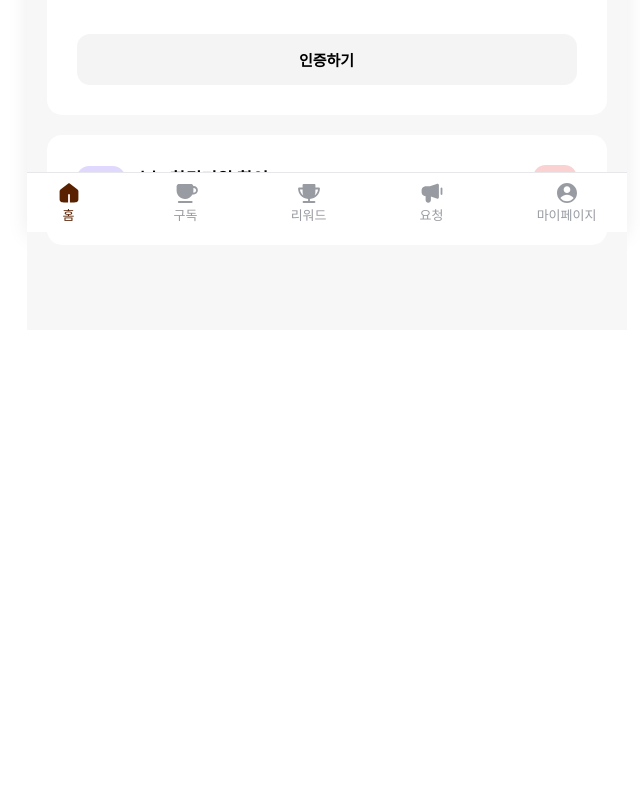
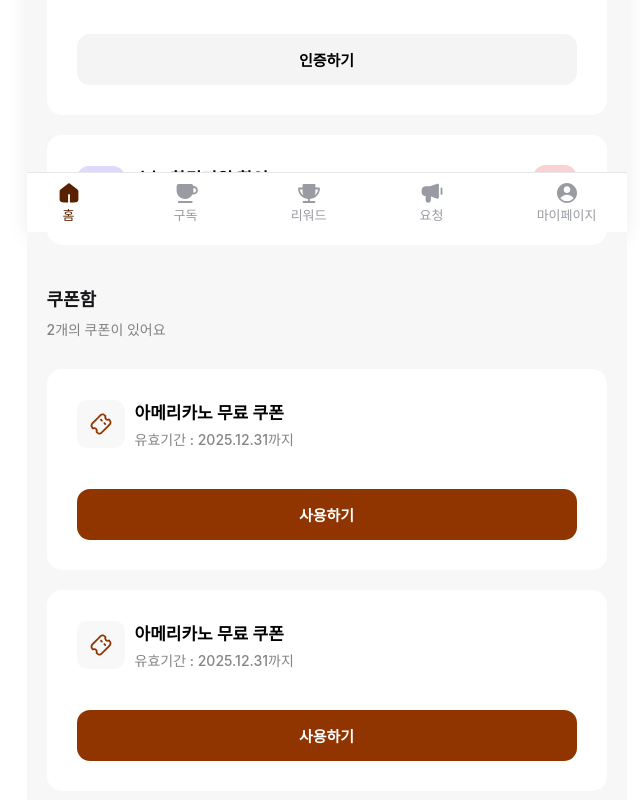
Before and after one commit to CoHe-CoffeeHere/CoHe_FE, a React (Vite) app: page /reward in a window 1280 px wide. Shown: the part 568-1368 px from the top of the page, without its empty margins (306-946 px from the left). Before the commit the page ends 898 px from the top, so only its background shows below. Built offline with nearby package versions, Linux system fonts and the light colour scheme; a web font is replaced by a local one.

Commit message:
feat: reward 페이지 구현

```diff
--- a/src/css/pages/reward.module.css
+++ b/src/css/pages/reward.module.css
@@ -63,6 +63,7 @@
 .progressText {
   display: flex;
   justify-content: space-between;
+  margin-bottom: 8px;
 }
 .progressText span {
   color: #f4f4f5;
@@ -72,7 +73,7 @@
 .progressBar {
   border-radius: 3px;
   height: 10px;
-  background-color: red;
+  background-color: #8a634c;
 }
 .progressBar div {
   background-color: #ffffff;
@@ -112,12 +113,14 @@
   gap: 20px;
   margin-top: 30px;
 }
-.eventCard {
+.eventCard,
+.couponCard {
   padding: 30px;
   background-color: #ffffff;
   border-radius: 15px;
 }
-.eventCardHeader {
+.eventCardHeader,
+.couponHeader {
   display: flex;
   align-items: center;
   position: relative;
@@ -163,3 +166,38 @@
   right: 0;
 }
 /* 진행 중 이벤트 끝 */
+
+/* 쿠폰함 */
+.couponDiv {
+  display: flex;
+  flex-direction: column;
+  margin-top: 40px;
+}
+.imgDiv {
+  background-color: #70737c0d;
+  width: 48px;
+  height: 48px;
+  border-radius: 10px;
+  display: flex;
+  justify-content: center;
+  align-items: center;
+}
+.couponCardDiv {
+  display: flex;
+  flex-direction: column;
+  gap: 20px;
+  margin-top: 30px;
+}
+.useBtn {
+  border-radius: 13px;
+  background-color: #913500;
+  color: #ffffff;
+  font-size: 15px;
+  font-weight: 600;
+  padding: 15px 0;
+  display: flex;
+  justify-content: center;
+  align-items: center;
+  margin-top: 40px;
+}
+/* 쿠폰함 끝 */
--- a/src/pages/Reward.tsx
+++ b/src/pages/Reward.tsx
@@ -70,6 +70,46 @@ export default function Reward() {
           </div>
         </div>
       </div>
+      <div className={rewardStyle.couponDiv}>
+        <div className={rewardStyle.bottomTextDiv}>
+          <span className={rewardStyle.bottomName}>쿠폰함</span>
+          <span className={rewardStyle.bottomComment}>2개의 쿠폰이 있어요</span>
+        </div>
+        <div className={rewardStyle.couponCardDiv}>
+          <div className={rewardStyle.couponCard}>
+            <div className={rewardStyle.couponHeader}>
+              <span className={rewardStyle.imgDiv}>
+                <img src={americanoIcon} alt="아메리카노 쿠폰" />
+              </span>
+              <div className={rewardStyle.headerTextDiv}>
+                <span className={rewardStyle.headerText1}>
+                  아메리카노 무료 쿠폰
+                </span>
+                <span className={rewardStyle.headerText2}>
+                  유효기간 : 2025.12.31까지
+                </span>
+              </div>
+            </div>
+            <div className={rewardStyle.useBtn}>사용하기</div>
+          </div>
+          <div className={rewardStyle.couponCard}>
+            <div className={rewardStyle.couponHeader}>
+              <span className={rewardStyle.imgDiv}>
+                <img src={americanoIcon} alt="아메리카노 쿠폰" />
+              </span>
+              <div className={rewardStyle.headerTextDiv}>
+                <span className={rewardStyle.headerText1}>
+                  아메리카노 무료 쿠폰
+                </span>
+                <span className={rewardStyle.headerText2}>
+                  유효기간 : 2025.12.31까지
+                </span>
+              </div>
+            </div>
+            <div className={rewardStyle.useBtn}>사용하기</div>
+          </div>
+        </div>
+      </div>
     </>
   );
 }
```
